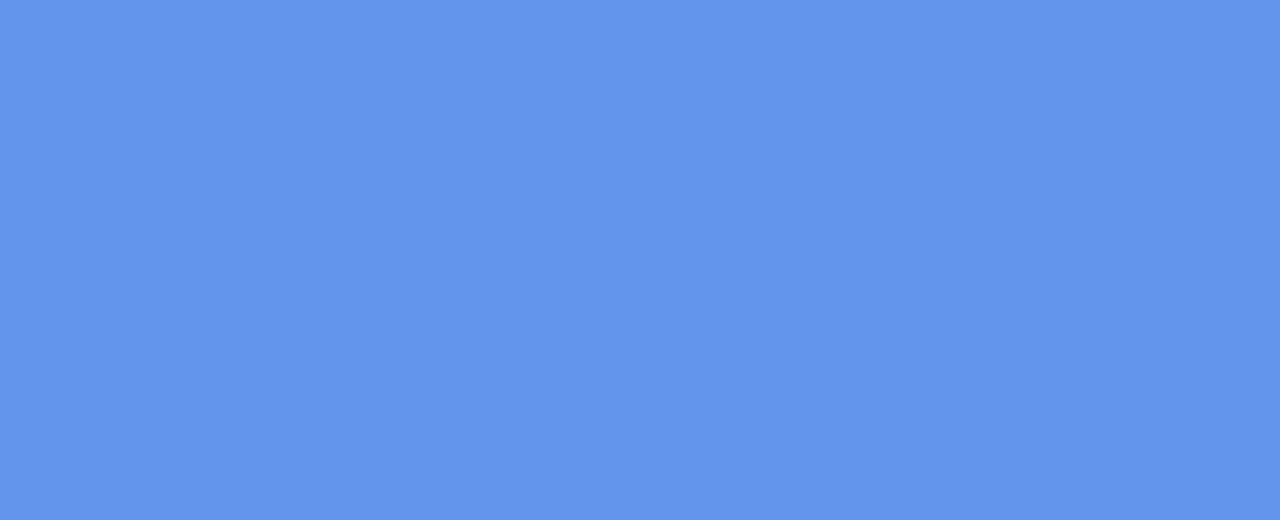
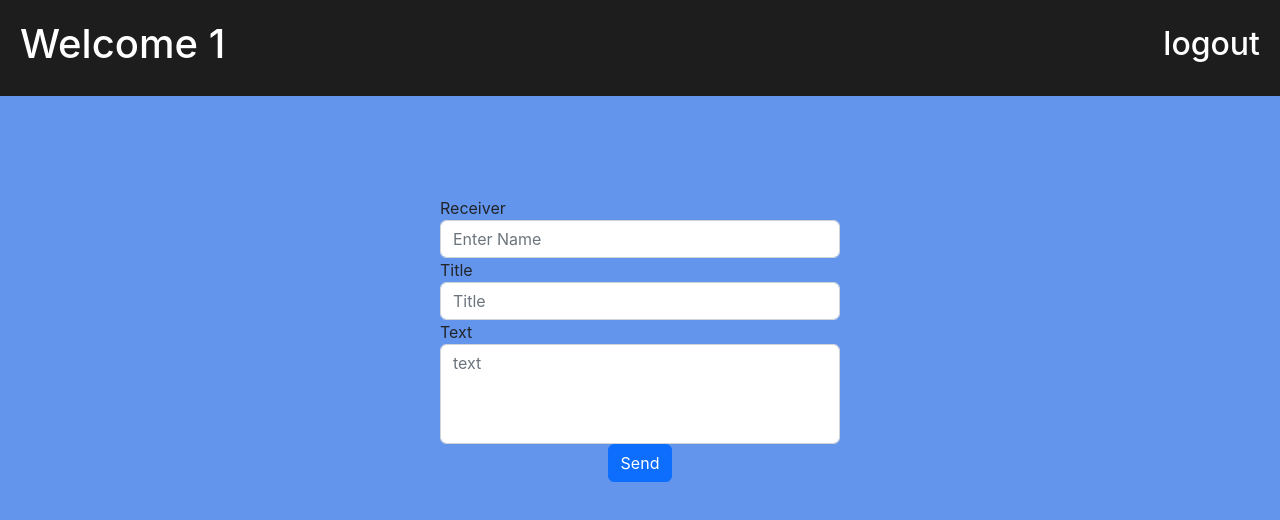
Before and after one commit to MistbornL/email, a React (Create React App) app: page /email/1 in a window 1280 px wide. Before the commit this address had no page. Shown: the top 520 px of the page. Built offline with nearby package versions, Linux system fonts and the light colour scheme.

Commit message:
send message

```diff
--- a/src/App.js
+++ b/src/App.js
@@ -7,7 +7,7 @@ function App() {
   return (
     <Routes>
       <Route path="/" element={<Register />} />
-      <Route path="/email" element={<Email />} />
+      <Route path="/email/:name" element={<Email />} />
     </Routes>
   );
 }
--- a/src/pages/Email.jsx
+++ b/src/pages/Email.jsx
@@ -1,22 +1,40 @@
 import React, { useRef } from "react";
+import { useParams } from "react-router-dom";
 import "./email.css";
+import axios from "axios";
 
 export const Email = () => {
-  const user = localStorage.getItem("userName");
   const title = useRef();
   const message = useRef();
+  const receiver = useRef();
+  const { name } = useParams();
+
   const handleLogout = () => {
-    localStorage.removeItem("userName");
     window.location.href = "/";
   };
-  const handleSend = () => {};
+  const handleSend = async () => {
+    await axios
+      .post("http://localhost:5000/user/sendMessage", {
+        title: title.current.value,
+        content: message.current.value,
+        author: name,
+        receiver: receiver.current.value,
+      })
+      .then((res) => {
+        console.log(res);
+      })
+      .catch((err) => {
+        console.log(err);
+        alert("something went wrong!!");
+      });
+  };
   return (
     <>
       <div className="App">
         <header>
           <div className="head">
             <h1 className="d-flex justify-content-center align-items-center">
-              Welcome {user}
+              Welcome {name}
             </h1>
             <h2 style={{ cursor: "pointer" }} onClick={handleLogout}>
               logout
@@ -28,6 +46,7 @@ export const Email = () => {
             <div className="form-group ">
               <label htmlFor="inputReceiver">Receiver</label>
               <input
+                ref={receiver}
                 type="text"
                 className="form-control"
                 id="inputReceiver"
@@ -65,11 +84,12 @@ export const Email = () => {
               </button>
             </div>
           </form>
-          <div>
+          {}
+          {/* <div>
             <h1>From: {user}</h1>
             <h2>Title: {title}</h2>
             <h3>content: {message}</h3>
-          </div>
+          </div> */}
         </main>
       </div>
     </>
--- a/src/pages/Register.jsx
+++ b/src/pages/Register.jsx
@@ -2,13 +2,17 @@ import React, { useRef } from "react";
 import axios from "axios";
 export const Register = () => {
   const userName = useRef();
+
   const handleSubmit = async () => {
+    console.log(userName.current.value);
     await axios
-      .post("http://localhost:5000/register", {
+      .post("http://localhost:5000/user/login", {
         userName: userName.current.value,
       })
       .then((res) => {
-        console.log(res);
+        if (res.status === 200) {
+          window.location.href = `/email/${userName.current.value}`;
+        }
       })
       .catch((err) => {
         console.log(err);
```
